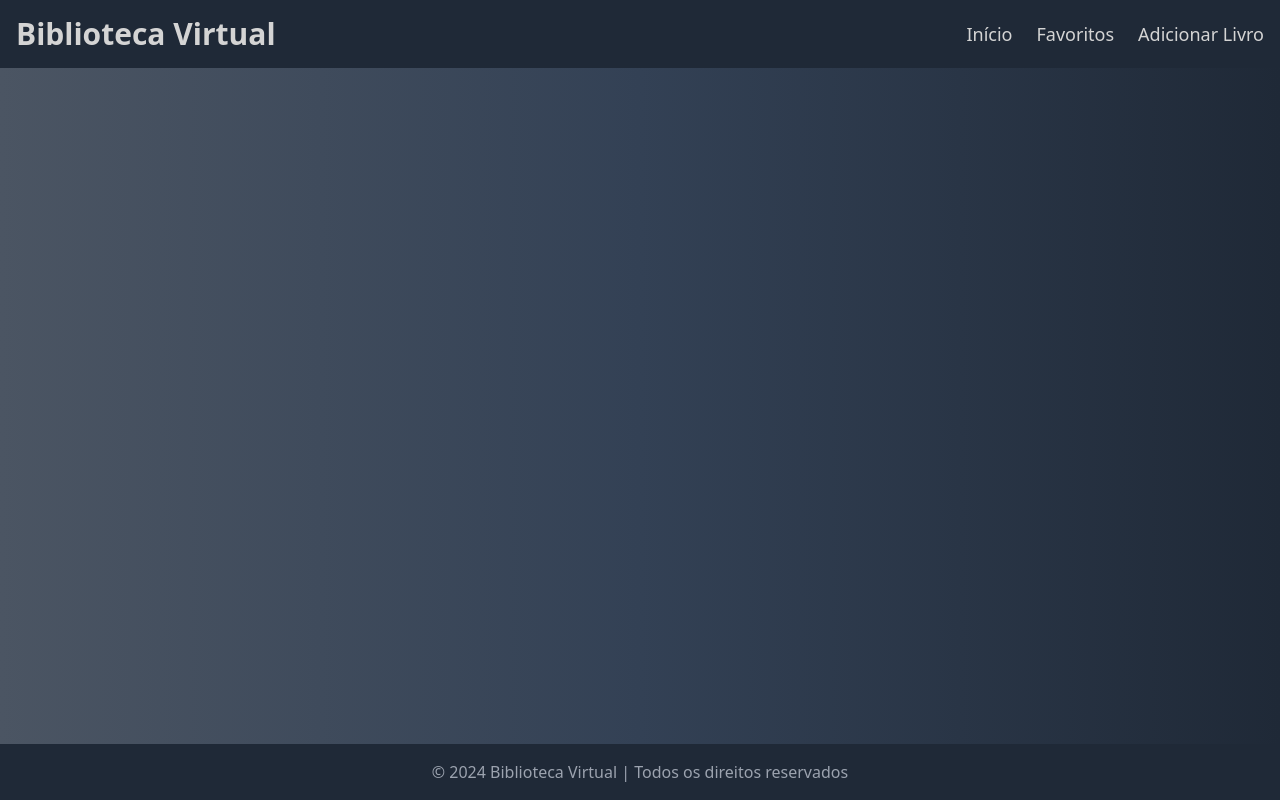
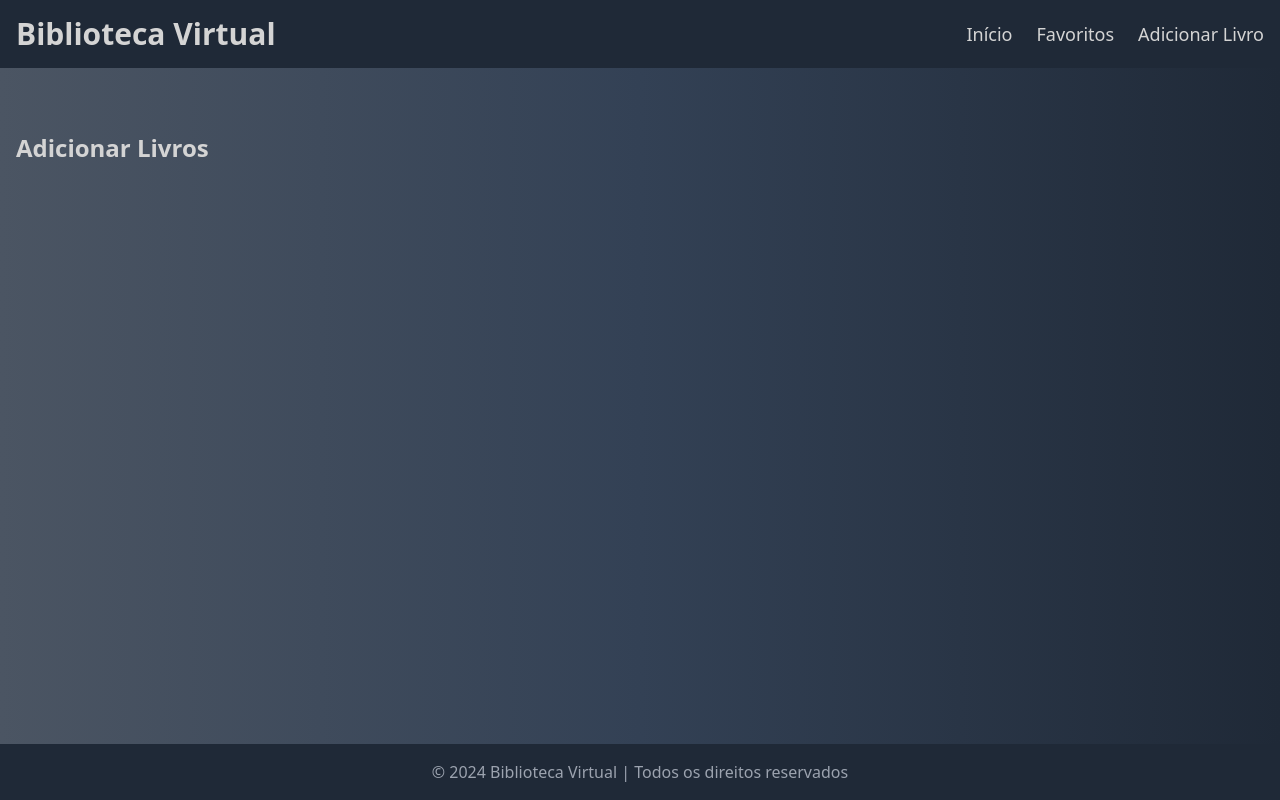
Before and after one commit to Edilson591/Biblioteca_virtual, a React (Vite) app: page /newBook in a window 1280 px wide. Built offline with nearby package versions, Linux system fonts and the light colour scheme.

Commit message:
adição de title iguais

```diff
--- a/src/App.tsx
+++ b/src/App.tsx
@@ -3,6 +3,7 @@ import Header from "./components/Header/Header";
 import { Home } from "./pages/Home/Home";
 import { Favorites } from "./pages/Favorites/Favorites";
 import { useState } from "react";
+import NewBook from "./pages/newBook/newBook";
 
 function App() {
   const [, setShowFavorites] = useState(false);
@@ -24,11 +25,19 @@ function App() {
     <>
       <Header onToggleFavorites={handleToggleFavorites} />
       <div className="container mx-auto">
+        <main className="py-8">
           <Routes>
             <Route path="/" element={<Home showFavorites={false} />} />
-        <Route path="/favorite" element={<Favorites showFavorites={true} />} />
-        <Route path="/newBook" element={<Favorites showFavorites={false} />} />
+            <Route
+              path="/favorite"
+              element={<Favorites showFavorites={true} />}
+            />
+            <Route
+              path="/newBook"
+              element={<NewBook showFavorites={false} />}
+            />
           </Routes>
+        </main>
 
         <footer className="fixed bottom-0 left-0 w-full bg-gray-800 py-4 text-center">
           <p className="text-gray-400">
--- a/src/components/FormBooks/FormBooks.tsx
+++ b/src/components/FormBooks/FormBooks.tsx
@@ -1,6 +1,7 @@
 import { useState } from "react";
 import { Input } from "../Input/Input";
 import { SelectComponent } from "../SelectComponent/SelectComponent";
+import Title from "../TitleComponent/Title";
 
 interface propsForm {
   pesquisa: (input: string, select: string) => void;
@@ -18,9 +19,7 @@ export default function FormBooks({ pesquisa }: propsForm) {
   };
   return (
     <>
-      <h2 className="text-2xl font-semibold text-neutral-300">
-        Filtrar Livros
-      </h2>
+      <Title children={"Filtrar Livros"} />
       <form
         className="grid grid-cols-1 md:grid-cols-2 lg:grid-cols-3 gap-6 my-4"
         onSubmit={onSubmit}
--- /dev/null
+++ b/src/components/TitleComponent/Title.tsx
@@ -0,0 +1,13 @@
+interface TitleProps {
+  children: React.ReactNode;
+}
+
+function Title({children}: TitleProps) {
+  return (
+    <h2 className="text-2xl font-semibold text-neutral-300">
+      {children}
+    </h2>
+  );
+}
+
+export default Title
--- a/src/pages/Favorites/Favorites.tsx
+++ b/src/pages/Favorites/Favorites.tsx
@@ -22,7 +22,6 @@ export function Favorites({ showFavorites }: FavoriteProps) {
   return (
     <>
       {showFavorites && (
-        <main className="py-8">
           <div className="max-w-7xl mx-auto px-4 my-8">
             {showFavorites && (
               <>
@@ -31,7 +30,6 @@ export function Favorites({ showFavorites }: FavoriteProps) {
               </>
             )}
           </div>
-        </main>
       )}
     </>
   );
--- a/src/pages/Home/Home.tsx
+++ b/src/pages/Home/Home.tsx
@@ -1,19 +1,17 @@
 import { FilterBooks } from "../../components/FilterBooks/FilterBooks";
 
-interface HomeProps {
+export interface HomeProps {
   showFavorites: boolean;
 }
 
 export function Home({ showFavorites }: HomeProps) {
   return (
     <>
-      <main className="py-8">
         <div className="max-w-7xl mx-auto px-4 ">
           {!showFavorites && (
             <FilterBooks />
           )}
         </div>
-      </main>
     </>
   );
 }
--- /dev/null
+++ b/src/pages/newBook/newBook.tsx
@@ -0,0 +1,14 @@
+import Title from "../../components/TitleComponent/Title";
+import { HomeProps } from "../Home/Home";
+
+function NewBook({ showFavorites }: HomeProps) {
+  return (
+    <div className="max-w-7xl mx-auto px-4 ">
+      <section className="my-8">
+        <Title children={"Adicionar Livros"} />
+      </section>
+    </div>
+  );
+}
+
+export default NewBook;
```
Lines whose indentation alone changed are shown as unchanged.
